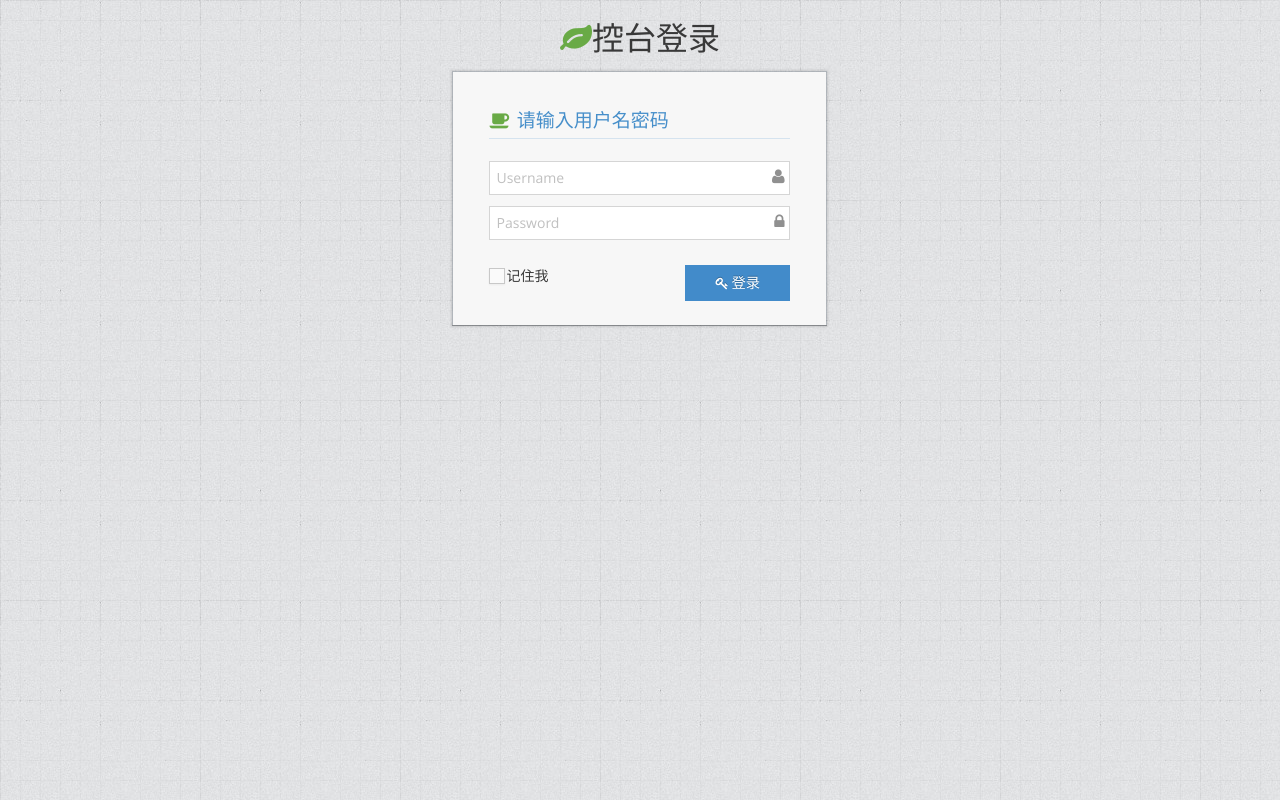
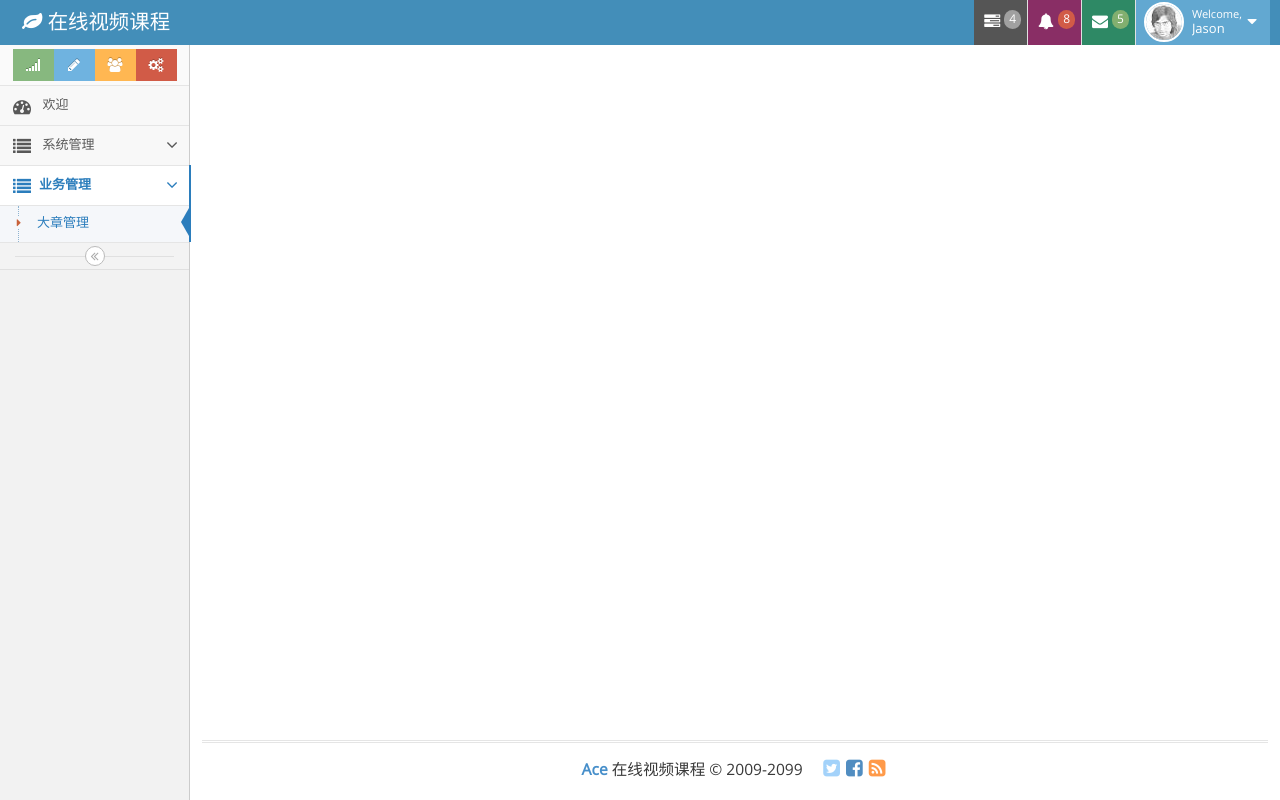
Before and after one commit to tiareWang/Springcloud__Vue, a Vue app in the folder admin/: page / in a window 1280 px wide. Before the commit this address led to /login. Built offline with nearby package versions, Linux system fonts and the light colour scheme.

Commit message:
1. 路由修改，去掉/admin

```diff
--- a/admin/src/router.js
+++ b/admin/src/router.js
@@ -17,13 +17,16 @@
         path: '/login',
         component: Login
     }, {
-        path: '/admin',
+        path: '/',
+        name: "admin",
         component: Admin,
         children: [{
             path: 'welcome',
+            name: "welcome",
             component: Welcome,
         },{
             path: 'business/chapter',
+            name: "business/chapter",
             component: Chapter,
         }
         ]
--- a/admin/src/views/admin.vue
+++ b/admin/src/views/admin.vue
@@ -355,7 +355,7 @@
 
         <ul class="nav nav-list">
           <li class="" id="welcome-sidebar">
-            <router-link to="/admin/welcome">
+            <router-link to="/welcome">
               <i class="menu-icon fa fa-tachometer"></i>
               <span class="menu-text"> 欢迎 </span>
             </router-link>
@@ -406,7 +406,7 @@
 
             <ul class="submenu">
               <li class="active" id="business-chapter-sidebar">
-                <router-link to="/admin/business/chapter">
+                <router-link to="/business/chapter">
                   <i class="menu-icon fa fa-caret-right"></i>
                   大章管理
                 </router-link>
@@ -495,7 +495,7 @@
         $("#" + id).addClass("active");
 
         //如果有父菜单，父菜单的兄弟菜单去掉open active，父菜单增加open active
-        let parentLi = $("#" + id).parents("li");  //sibilings:获取兄弟节点
+        let parentLi = $("#" + id).parents("li");  //siblings:获取兄弟节点
         if(parentLi) {
           parentLi.siblings().removeClass("open active");
           parentLi.addClass("open active");
--- a/admin/src/views/login.vue
+++ b/admin/src/views/login.vue
@@ -82,7 +82,7 @@
   },
   methods: {
     login () {
-      this.$router.push("/admin")
+      this.$router.push("/welcome")
     }
   }
 }
```
